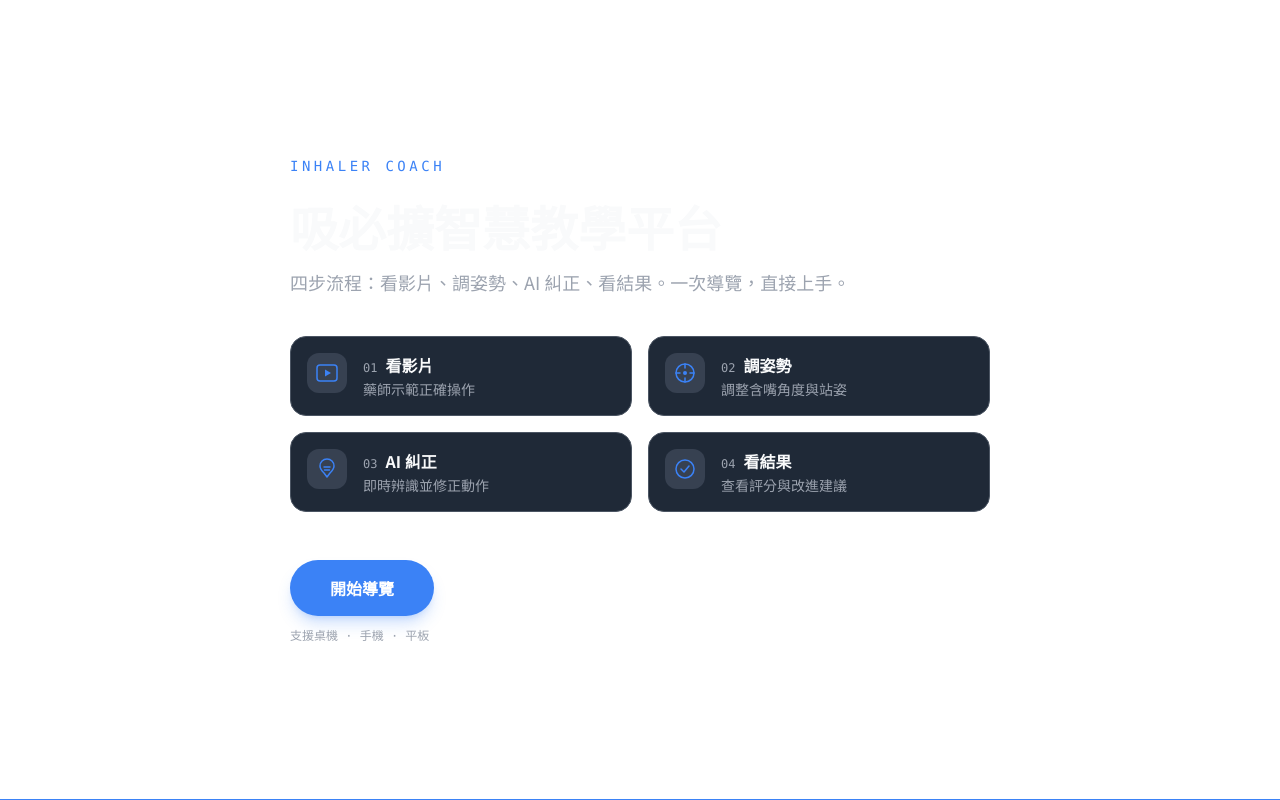
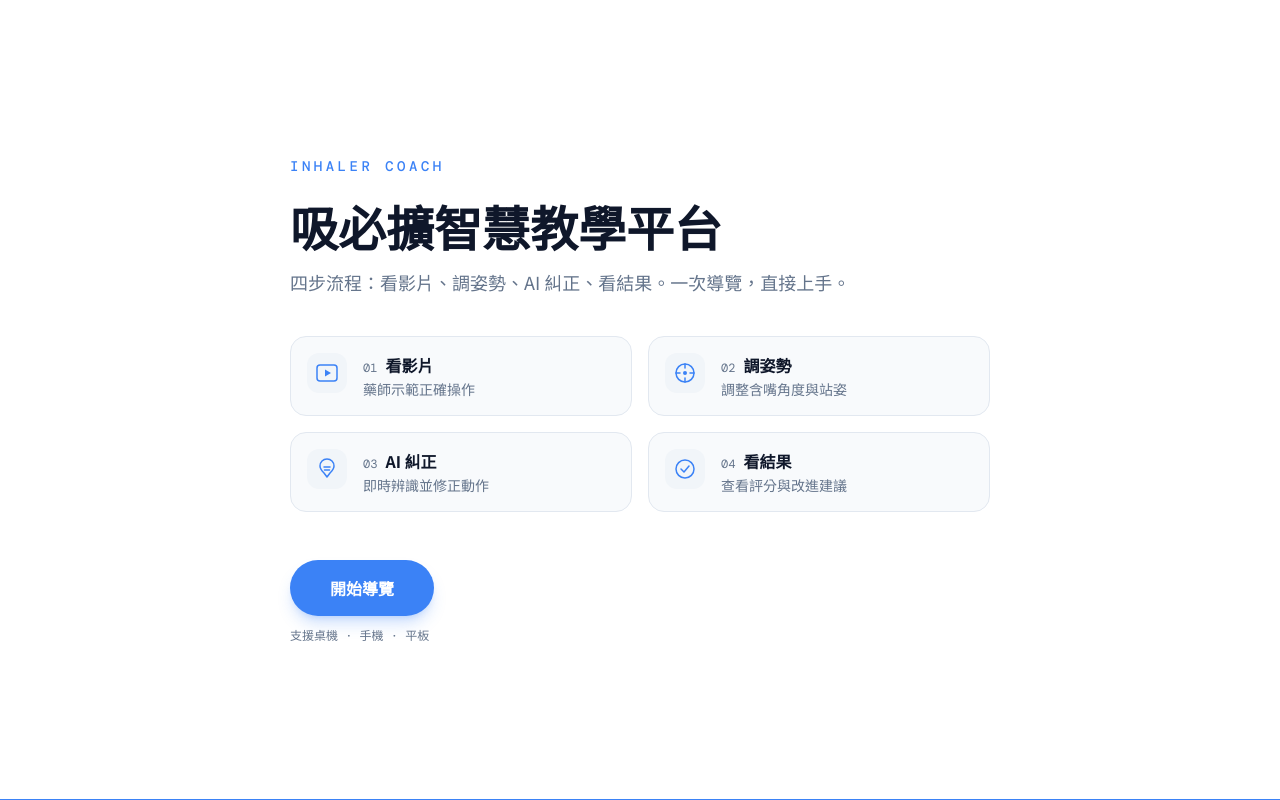
Before and after one commit to canonlin/inhaler-coach, a React (Vite) app: page / in a window 1280 px wide. Built offline with nearby package versions, Linux system fonts and the light colour scheme.

Commit message:
fix: resolve color contrast issues and verify full Playwright browser rendering

```diff
--- a/package.json
+++ b/package.json
@@ -23,16 +23,21 @@
     "@tensorflow/tfjs-backend-wasm": "^4.22.0",
     "@tensorflow/tfjs-converter": "^4.22.0",
     "@tensorflow/tfjs-core": "^4.22.0",
+    "@types/react": "^19.2.18",
+    "@types/react-dom": "^19.2.4",
     "class-variance-authority": "^0.7.1",
     "clsx": "^2.1.1",
     "lucide-react": "^1.31.0",
     "motion": "^13.1.0",
     "onnxruntime-web": "^1.27.0",
+    "react": "^19.2.8",
+    "react-dom": "^19.2.8",
     "tailwind-merge": "^3.6.0"
   },
   "devDependencies": {
     "@biomejs/biome": "^2.5.3",
     "@tailwindcss/vite": "^4.3.2",
+    "playwright": "^1.62.1",
     "tailwindcss": "^4.3.2",
     "vite": "^5.4.14"
   }
--- a/src/components/intro/IntroSteps.tsx
+++ b/src/components/intro/IntroSteps.tsx
@@ -1,7 +1,9 @@
+import React, { type ReactNode } from "react";
+
 type StepItem = {
 	label: string;
 	desc: string;
-	icon: React.ReactNode;
+	icon: ReactNode;
 };
 
 const steps: StepItem[] = [
--- a/src/style.css
+++ b/src/style.css
@@ -1,177 +1,39 @@
 @import "tailwindcss";
+
+:root {
+  --font-sans: 'Noto Sans TC', sans-serif;
+  --font-mono: 'DM Mono', monospace;
+  --color-primary: #3b82f6;
+  --color-primary-dark: #2563eb;
+  --color-success: #22c55e;
+  --color-warning: #f59e0b;
+  --color-danger: #ef4444;
+  --color-bg: #ffffff;
+  --color-surface: #f8fafc;
+  --color-surface-light: #f1f5f9;
+  --color-border: #e2e8f0;
+  --color-text: #0f172a;
+  --color-text-secondary: #64748b;
+}
 
 @theme {
   --font-sans: 'Noto Sans TC', sans-serif;
+  --font-mono: 'DM Mono', monospace;
   --color-primary: #3b82f6;
-  --color-primary-dark: #1d4ed8;
+  --color-primary-dark: #2563eb;
   --color-success: #22c55e;
   --color-warning: #f59e0b;
   --color-danger: #ef4444;
-  --color-bg: #111827;
-  --color-surface: #1f2937;
-  --color-surface-light: #374151;
-  --color-border: #4b5563;
-  --color-text: #f9fafb;
-  --color-text-secondary: #9ca3af;
-
-  --animate-fade-in: fade-in 0.4s ease both;
-  --animate-slide-up: slide-up 0.4s ease both;
-  --animate-countdown-pulse: countdown-pulse 1s infinite;
+  --color-bg: #ffffff;
+  --color-surface: #f8fafc;
+  --color-surface-light: #f1f5f9;
+  --color-border: #e2e8f0;
+  --color-text: #0f172a;
+  --color-text-secondary: #64748b;
 }
 
-@keyframes fade-in {
-	0% {
-		opacity: 0;
-	}
-	100% {
-		opacity: 1;
-	}
+body {
+  background-color: #ffffff;
+  color: #0f172a;
+  font-family: 'Noto Sans TC', sans-serif;
 }
-
-@keyframes slide-up {
-	0% {
-		transform: translateY(12px);
-		opacity: 0;
-	}
-	100% {
-		transform: translateY(0);
-		opacity: 1;
-	}
-}
-
-@keyframes countdown-pulse {
-	0%,
-	100% {
-		transform: scale(1);
-	}
-	50% {
-		transform: scale(1.05);
-	}
-}
-
-/* --- Task demonstrations (collector) ---------------------------------- */
-/* Amplitude and tempo come from each task's `demo` spec, so what the
-   pharmacist sees is the movement we're actually asking them to record. */
-
-.demo-stage {
-	position: relative;
-	display: flex;
-	align-items: center;
-	justify-content: center;
-	height: 200px;
-}
-
-.demo-inhaler {
-	transform-origin: 50% 90%; /* pivot at the wrist, not the middle */
-}
-
-@keyframes demo-shake {
-	0%,
-	100% {
-		transform: translateY(calc(var(--demo-travel) * -0.5))
-			rotate(calc(var(--demo-spin) * -1));
-	}
-	50% {
-		transform: translateY(calc(var(--demo-travel) * 0.5)) rotate(var(--demo-spin));
-	}
-}
-
-@keyframes demo-drift {
-	0%,
-	100% {
-		transform: translateX(-30px) rotate(calc(var(--demo-spin) * -1));
-	}
-	50% {
-		transform: translateX(30px) rotate(var(--demo-spin));
-	}
-}
-
-@keyframes demo-putdown {
-	0%,
-	100% {
-		transform: translateY(0);
-	}
-	40%,
-	60% {
-		transform: translateY(60px);
-	}
-}
-
-/* Arrows mark the axis of travel — the movement is easier to read when you know
-   which way to look before it starts. */
-.demo-arrow {
-	position: absolute;
-	color: var(--color-success);
-	font-size: 18px;
-	opacity: 0.75;
-}
-.demo-arrow-up {
-	top: 12px;
-}
-.demo-arrow-down {
-	bottom: 12px;
-}
-
-.demo-caption {
-	text-align: center;
-	padding: 0 12px 14px;
-	font-size: 14px;
-	color: var(--color-text-secondary);
-}
-
-.demo-puff,
-.demo-breath,
-.demo-speak {
-	position: absolute;
-	font-size: 40px;
-	animation: demo-fade 1.6s ease-in-out infinite;
-}
-
-.demo-puff {
-	top: 10px;
-	right: 30%;
-}
-.demo-breath,
-.demo-speak {
-	top: 40px;
-}
-
-@keyframes demo-fade {
-	0%,
-	100% {
-		opacity: 0;
-		transform: scale(0.8);
-	}
-	40% {
-		opacity: 1;
-		transform: scale(1.1);
-	}
-}
-
-/* NOT disabled under prefers-reduced-motion.
- *
- * The reduced-motion rule exists to remove gratuitous movement. Here the
- * movement IS the instruction — it's the only thing telling the pharmacist how
- * far and how fast to shake. Suppressing it doesn't make the page more
- * accessible, it deletes the content: with reduce-motion on (which it was, on
- * the machine this was tested on), all ten demonstrations rendered as the same
- * motionless inhaler and none of the tasks could be told apart.
- *
- * A pause control is offered instead, so anyone who needs the motion stopped can
- * stop it deliberately.
- */
-.demo-paused .demo-inhaler,
-.demo-paused .demo-puff,
-.demo-paused .demo-breath,
-.demo-paused .demo-speak {
-	animation-play-state: paused;
-}
-
-/* Decorative animation, however, does respect the preference. */
-@media (prefers-reduced-motion: reduce) {
-	.animate-fade-in,
-	.animate-slide-up,
-	.animate-countdown-pulse {
-		animation: none !important;
-	}
-}
```
Also changed, not shown: tsconfig.json (added, +24 -0 lines), 1 other file (tests, documents, lock files or other folders).
